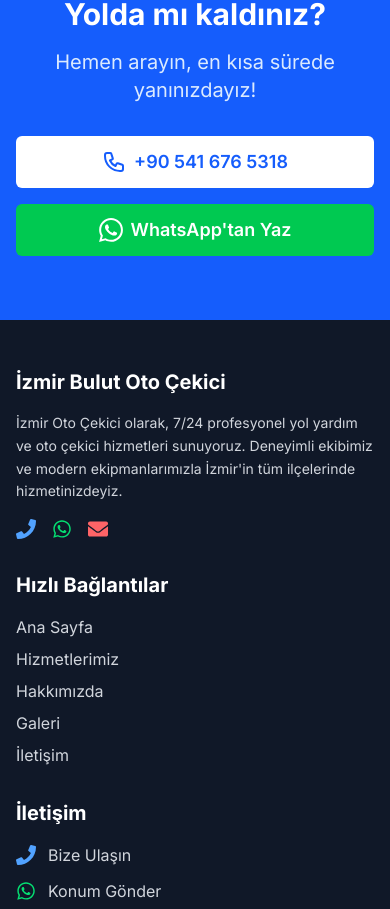
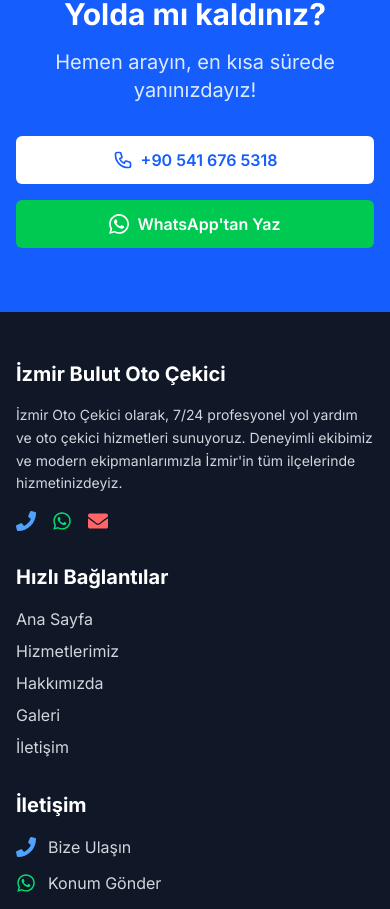
Before and after one commit to seberatolmez/cekici_website, a Next.js app: page / in a window 390 px wide. Shown: the part 8213-9122 px from the top of the page. Built offline with nearby package versions, Linux system fonts and the light colour scheme.

Commit message:
fix: update responsive(mobil) design

```diff
--- a/src/app/galeri/page.tsx
+++ b/src/app/galeri/page.tsx
@@ -72,14 +72,14 @@
   return (
     <div className="bg-gray-50">
       {/* Page Header */}
-      <div className="relative min-h-[50vh] flex items-center overflow-hidden">
+      <div className="relative min-h-[50vh] flex items-center overflow-hidden pt-16">
         <div className="absolute inset-0 bg-gradient-to-br from-blue-900/95 via-blue-800/90 to-blue-700/85" />
         <div className="relative z-10 w-full max-w-7xl mx-auto px-4 sm:px-6 lg:px-8 py-20">
           <div className="grid grid-cols-1 lg:grid-cols-2 gap-16 items-center">
             {/* Left Side - Title */}
             <div className="space-y-6 text-center lg:text-left">
               <div className="inline-block">
-                <h1 className="text-5xl md:text-6xl font-bold text-white mb-4 tracking-tight">
+                <h1 className="text-4xl sm:text-5xl md:text-6xl font-bold text-white mb-4 tracking-tight">
                   Galeri
                 </h1>
                 <div className="h-1 w-20 bg-blue-400 mx-auto lg:mx-0 rounded-full"></div>
--- a/src/app/hakkimizda/page.tsx
+++ b/src/app/hakkimizda/page.tsx
@@ -13,11 +13,11 @@
   return (
     <div className="bg-gray-50">
       {/* Page Header */}
-      <div className="relative min-h-[40vh] flex items-center overflow-hidden">
+      <div className="relative min-h-[40vh] flex items-center overflow-hidden pt-16">
         <div className="absolute inset-0 bg-gradient-to-br from-blue-900/95 via-blue-800/90 to-blue-700/85" />
         <div className="relative z-10 w-full max-w-5xl mx-auto px-4 sm:px-6 lg:px-8 py-16">
           <div className="text-center">
-            <h1 className="text-5xl md:text-6xl font-bold text-white mb-4 tracking-tight">
+            <h1 className="text-4xl sm:text-5xl md:text-6xl font-bold text-white mb-4 tracking-tight">
               Hakkımızda
             </h1>
             <div className="h-1 w-20 bg-blue-400 mx-auto rounded-full mb-4"></div>
--- a/src/app/hizmetler/page.tsx
+++ b/src/app/hizmetler/page.tsx
@@ -91,14 +91,14 @@
   return (
     <div className="bg-gray-50">
       {/* Page Header */}
-      <div className="relative min-h-[50vh] flex items-center overflow-hidden">
+      <div className="relative min-h-[50vh] flex items-center overflow-hidden pt-16">
         <div className="absolute inset-0 bg-gradient-to-br from-blue-900/95 via-blue-800/90 to-blue-700/85" />
         <div className="relative z-10 w-full max-w-7xl mx-auto px-4 sm:px-6 lg:px-8 py-20">
           <div className="grid grid-cols-1 lg:grid-cols-2 gap-16 items-center">
             {/* Left Side - Title */}
             <div className="space-y-6 text-center lg:text-left">
               <div className="inline-block">
-                <h1 className="text-5xl md:text-6xl font-bold text-white mb-4 tracking-tight">
+                <h1 className="text-4xl sm:text-5xl md:text-6xl font-bold text-white mb-4 tracking-tight">
                   Hizmetlerimiz
                 </h1>
                 <div className="h-1 w-20 bg-blue-400 mx-auto lg:mx-0 rounded-full"></div>
--- a/src/app/iletisim/page.tsx
+++ b/src/app/iletisim/page.tsx
@@ -12,7 +12,7 @@
   return (
     <div className="bg-gray-50">
       {/* Modern Page Header */}
-      <div className="relative min-h-[50vh] flex items-center overflow-hidden">
+      <div className="relative min-h-[50vh] flex items-center overflow-hidden pt-24">
         {/* Background with gradient overlay */}
         <div className="absolute inset-0 bg-gradient-to-br from-blue-900/95 via-blue-800/90 to-blue-700/85" />
 
@@ -22,7 +22,7 @@
             {/* Left Side - Title */}
             <div className="space-y-6 text-center lg:text-left">
               <div className="inline-block">
-                <h1 className="text-5xl md:text-6xl font-bold text-white mb-4 tracking-tight">
+                <h1 className="text-4xl sm:text-5xl md:text-6xl font-bold text-white mb-4 tracking-tight">
                   İletişim
                 </h1>
                 <div className="h-1 w-20 bg-blue-400 mx-auto lg:mx-0 rounded-full"></div>
--- a/src/components/CallToAction.tsx
+++ b/src/components/CallToAction.tsx
@@ -14,10 +14,10 @@
           <div className="flex flex-col sm:flex-row justify-center gap-4">
             <a
               href={`tel:${phoneNumber.replace(/\s+/g, '')}`}
-              className="bg-white text-blue-600 px-8 py-3 rounded-md text-lg font-semibold hover:bg-blue-50 transition-colors inline-flex items-center justify-center"
+              className="bg-white text-blue-600 px-6 sm:px-8 py-3 rounded-md text-base sm:text-lg font-semibold hover:bg-blue-50 transition-colors inline-flex items-center justify-center whitespace-nowrap"
             >
               <svg
-                className="h-6 w-6 mr-2"
+                className="h-5 w-5 sm:h-6 sm:w-6 mr-2"
                 fill="none"
                 viewBox="0 0 24 24"
                 stroke="currentColor"
@@ -35,10 +35,10 @@
               href={`https://wa.me/${phoneNumber.replace(/\D/g, '')}`}
               target="_blank"
               rel="noopener noreferrer"
-              className="bg-green-500 text-white px-8 py-3 rounded-md text-lg font-semibold hover:bg-green-600 transition-colors inline-flex items-center justify-center"
+              className="bg-green-500 text-white px-6 sm:px-8 py-3 rounded-md text-base sm:text-lg font-semibold hover:bg-green-600 transition-colors inline-flex items-center justify-center whitespace-nowrap"
             >
               <svg
-                className="h-6 w-6 mr-2"
+                className="h-5 w-5 sm:h-6 sm:w-6 mr-2"
                 fill="currentColor"
                 viewBox="0 0 24 24"
               >
```
